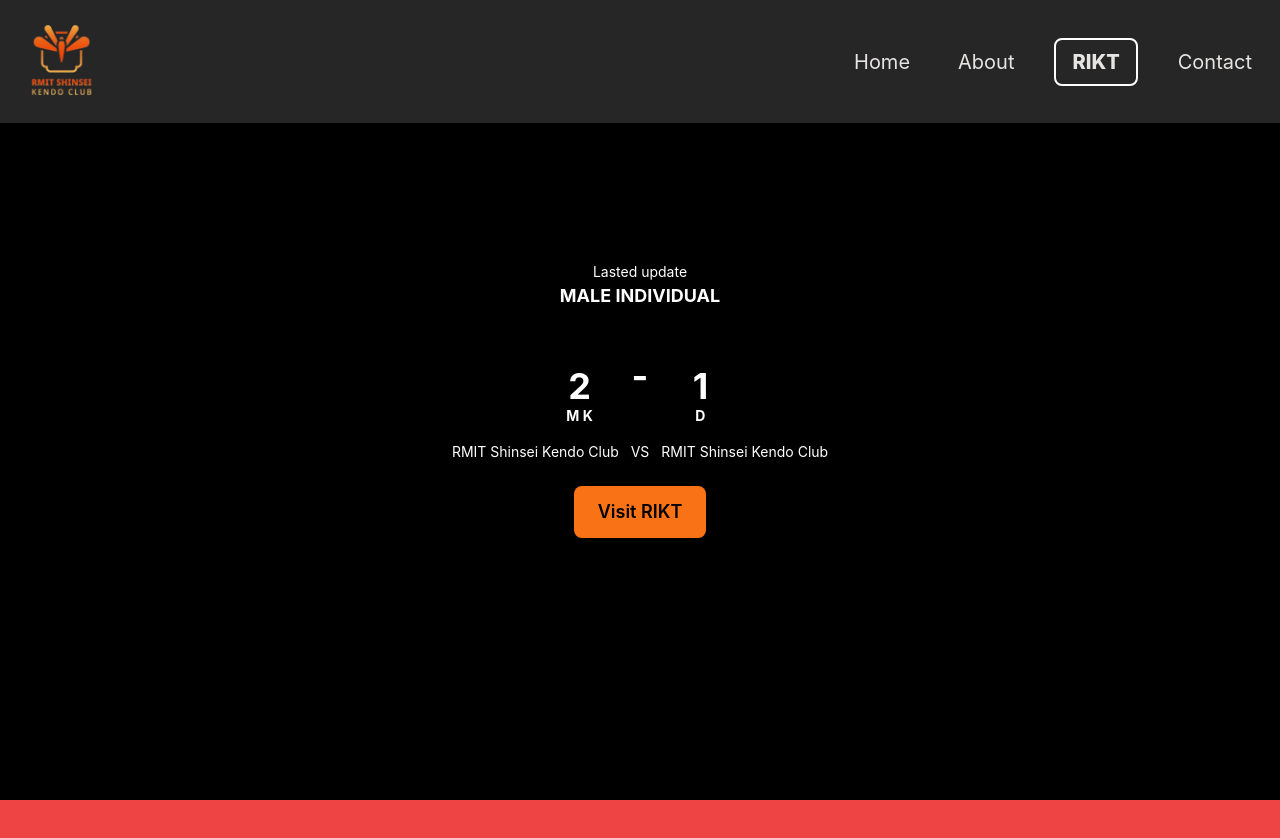
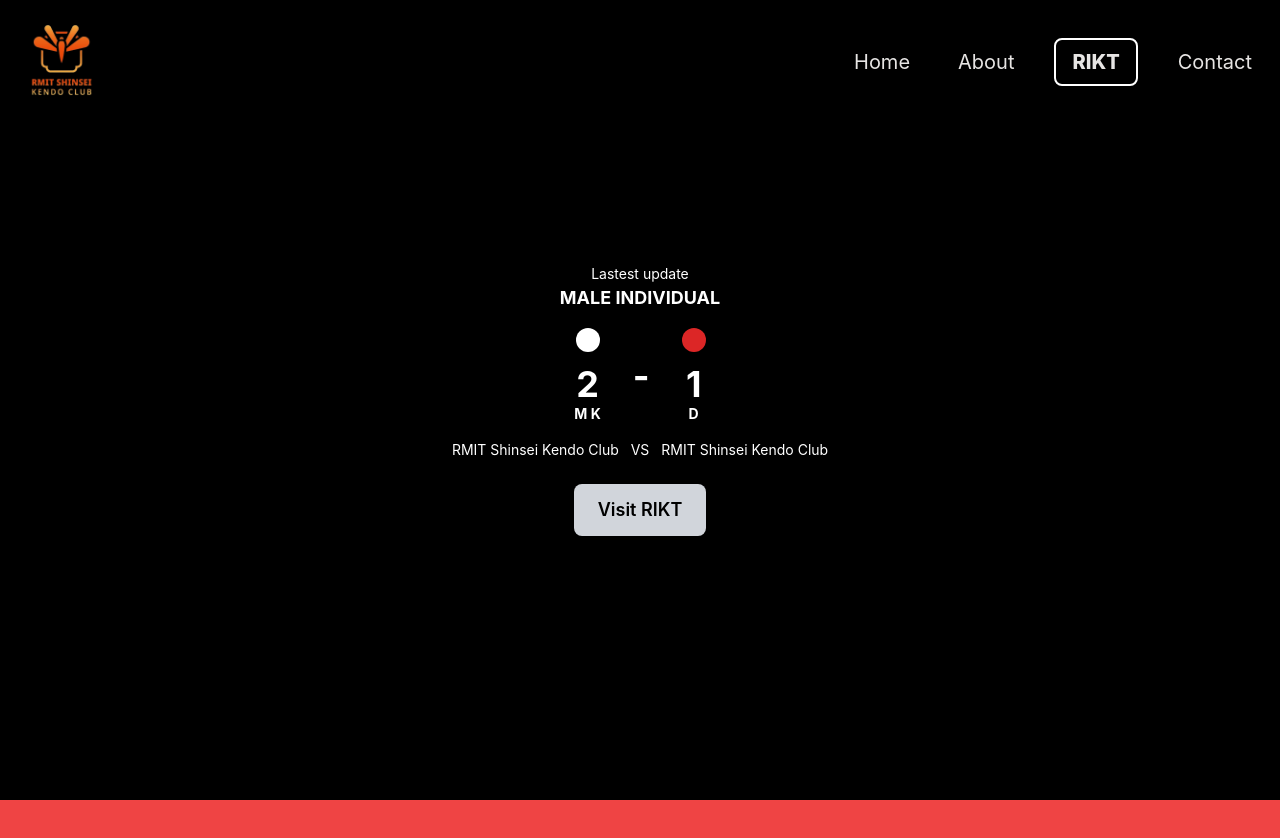
Before and after one commit to dat-nix/Landing-page, a Next.js app: page / in a window 1280 px wide. Shown: the top 838 px of the page. Built offline with nearby package versions, Linux system fonts and the light colour scheme; a web font is replaced by a local one.

Commit message:
update navbar and scoreboad

```diff
--- a/src/components/Navbar.js
+++ b/src/components/Navbar.js
@@ -56,7 +56,7 @@ export default function Navbar() {
 
   return (
     <nav
-      className={`bg-neutral-800 fixed top-0 left-0 w-full flex items-center justify-between flex-wrap p-1 z-50 transition-transform duration-300 ${
+      className={`bg-black fixed top-0 left-0 w-full flex items-center justify-between flex-wrap p-1 z-50 transition-transform duration-300 ${
         showNavbar ? "translate-y-0" : "-translate-y-full"
       }`}
     >
--- a/src/components/Scoreboard.js
+++ b/src/components/Scoreboard.js
@@ -6,24 +6,30 @@ export default function Scoreboard() {
   // Fake data state
   const [scoreData, setScoreData] = useState({
     matchType: "MALE INDIVIDUAL",
-    player1: { hit: "M K", score: 2, color: "gray" },
+    player1: { hit: "M K", score: 2, color: "white" },
     player2: { hit: "D", score: 1, color: "red" },
     club1: "RMIT Shinsei Kendo Club",
     club2: "RMIT Shinsei Kendo Club",
   });
 
+  //color object
+  const colorMap = {
+    red: "bg-red-600",
+    white: "bg-white",
+  };
+
   return (
     <div className="h-screen w-screen flex flex-col justify-center items-center text-white p-4 bg-black">
       {/* Match Type */}
-      <p className="text-sm">Lasted update</p>
+      <p className="text-sm">Lastest update</p>
       <h2 className="text-lg font-bold">{scoreData.matchType}</h2>
 
       {/* Scoreboard */}
       <div className="flex items-center gap-8 my-4 text-4xl font-bold">
         {/* Player 1 */}
         <div className="flex flex-col items-center">
-          <div className={`w-10 h-10 rounded-full bg-${scoreData.player1.color}`}></div>
-          <p>{scoreData.player1.score}</p>
+          <div className={`w-6 h-6 rounded-full ${colorMap[scoreData.player1.color]}`}></div>
+          <p className="mt-3">{scoreData.player1.score}</p>
           <p className="text-sm">{scoreData.player1.hit}</p>
         </div>
 
@@ -32,8 +38,8 @@ export default function Scoreboard() {
 
         {/* Player 2 */}
         <div className="flex flex-col items-center">
-          <div className={`w-10 h-10 rounded-full bg-${scoreData.player2.color}`}></div>
-          <p>{scoreData.player2.score}</p>
+          <div className={`w-6 h-6 rounded-full ${colorMap[scoreData.player2.color]}`}></div>
+          <p className="mt-3">{scoreData.player2.score}</p>
           <p className="text-sm">{scoreData.player2.hit}</p>
         </div>
       </div>
@@ -42,10 +48,11 @@ export default function Scoreboard() {
       <p className="text-sm">
         {scoreData.club1} <span className="mx-2">VS</span> {scoreData.club2}
       </p>
-    {/* Visit RIKT page */}
+
+      {/* Visit RIKT page */}
       <Link
         href="/rikt"
-        className="mt-6 px-6 py-3 text-lg font-semibold bg-orange-500 text-black rounded-lg hover:bg-orange-600 transition"
+          className="mt-6 px-6 py-3 text-lg font-semibold bg-gray-300 text-black rounded-lg hover:bg-gray-400 transition"
       >
         Visit RIKT
       </Link>
```
